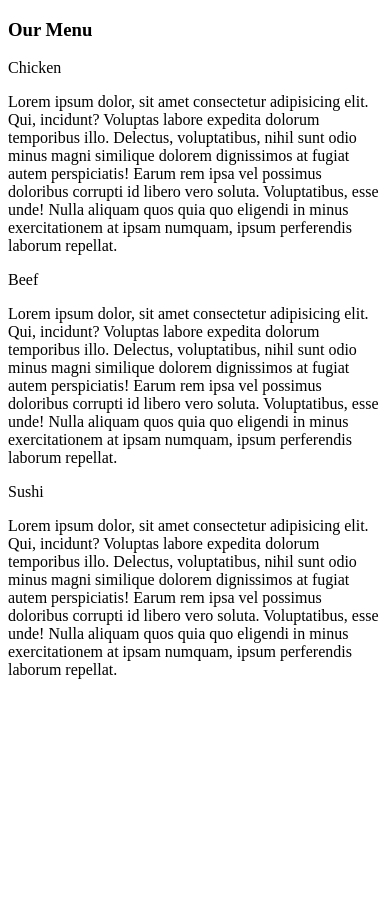
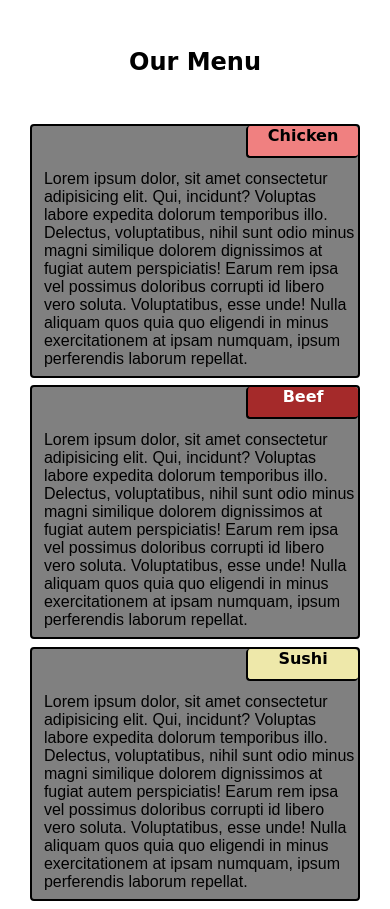
Before and after one commit to yvs2701/yashv-coursera-submissions, a plain HTML site: page module2-solution/index.html in a window 390 px wide. Before the commit the page ends 844 px from the top, so only its background shows below. Drawn offline with Linux system fonts and the light colour scheme.

Commit message:
finished assignment

```diff
--- a/module2-solution/css/style.css
+++ b/module2-solution/css/style.css
@@ -0,0 +1,120 @@
+body {
+    font-family: Arial, Helvetica, sans-serif;
+}
+h2 {
+    text-align: center;
+    font-family: cursive, sans-serif;
+    margin-top: 2em;
+    margin-bottom: 3em;
+}
+
+section {
+    position: relative;
+    display: inline-block;
+    background-color: grey;
+    border: 2px solid black;
+    border-radius: 4px;
+    padding-left: 12px;
+    padding-bottom: 8px;
+    margin: 1%;
+}
+
+section > span {
+    position: relative;
+    /* by default span is an inline element and such elements have no width and height */
+    /* also the vertical margin do not work & vertical paddings may overlap */
+    display: inline-block;
+    box-sizing: border-box;
+    width: 112px;
+    height: 32px;
+    left: calc(100% - 112px);
+    /* instead of 'display: inline-block' and 'left: calc(...)' we could've used 'float: right;' */
+    border-left: 2px solid black;
+    border-bottom: 2px solid black;
+    border-radius: 4px;
+    text-align: center;
+    font-weight: bold;
+    margin-bottom: 12px;
+    font-family: cursive, sans-serif;
+}
+
+section > p {
+    margin: 0px;
+}
+.sec-1 > span {
+    background-color: lightcoral;
+}
+.sec-2 > span {
+    background-color: brown;
+    color: white;
+}
+.sec-3 > span {
+    background-color: palegoldenrod;
+}
+
+section > p {
+    top: 2em;
+}
+
+@media screen and (min-width: 992px) {
+    section.sec-1 {
+        width: 30%;
+        margin-left: 2.1%;
+        margin-right: 0.6%;
+    }
+    section.sec-2 {
+        width: 30%;
+        margin-left: 0;
+        margin-right: 0;
+    }
+    section.sec-3 {
+        width: 30%;
+        margin-left: 0.6%;
+        margin-right: 0.6%;
+    }
+}
+@media screen and (min-width: 768px) and (max-width: 991px) {
+    h2 {margin-bottom: 1em;}
+    section.sec-1 {
+        float: left;
+        width: 45%;
+        margin-right: 1%;
+        /* margin-left: 1.2%;
+        margin-right: 1.2%; */
+    }
+    section.sec-2 {
+        float: right;
+        width: 45%;
+        margin-left: 0;
+        /* margin-left: 1.2%;
+        margin-right: 1.2%; */
+    }
+    section.sec-3 {
+        clear: both;
+        margin-top: 1.2em;
+        /* display: block;
+        margin-left: 1.2%;
+        margin-right: 1.2%; */
+    }
+}
+@media screen and (max-width: 767px) {
+    h2 {margin-bottom: 2em;}
+    section.sec-1 {
+        margin: auto;
+        margin-bottom: 2%;
+        width: 84%;
+        display: block;
+    }
+    section.sec-2 {
+        margin: auto;
+        margin-bottom: 2%;
+        width: 84%;
+        display: block;
+    }
+    section.sec-3 {
+        margin: auto;
+        margin-bottom: 2%;
+        width: 84%;
+        display: block;
+    }
+}
--- a/module2-solution/index.html
+++ b/module2-solution/index.html
@@ -6,10 +6,11 @@
     <meta http-equiv="X-UA-Compatible" content="IE=edge">
     <meta name="viewport" content="width=device-width, initial-scale=1.0">
     <title>Coursera Submission</title>
+    <link rel="stylesheet" href="./css/style.css">
 </head>
 
 <body>
-    <h3>Our Menu</h3>
+    <h2>Our Menu</h2>
     <section class="sec-1">
         <span>Chicken</span>
         <p>Lorem ipsum dolor, sit amet consectetur adipisicing elit. Qui, incidunt? Voluptas labore expedita dolorum temporibus illo. Delectus, voluptatibus, nihil sunt odio minus magni similique dolorem dignissimos at fugiat autem perspiciatis!
```
